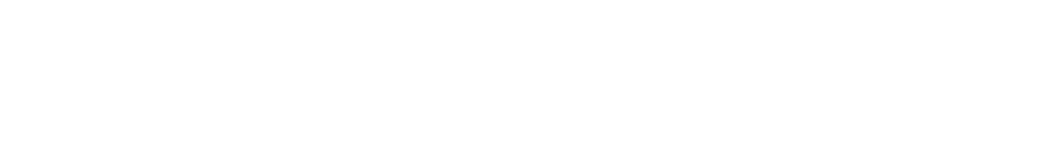
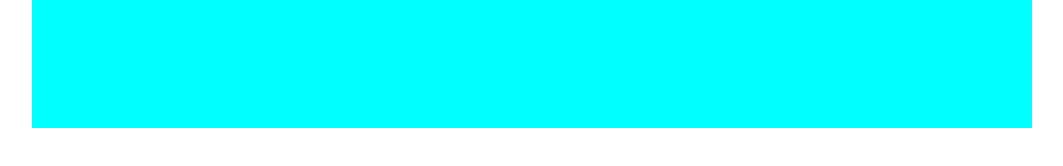
Before and after one commit to aciernoantonio/htmlcss-struttura-wp, a plain HTML site: page index.html in a window 1280 px wide. Shown: the whole page, without its empty margins (108-1171 px from the left). Drawn offline with Linux system fonts and the light colour scheme.

Commit message:
Add header section

```diff
--- a/css/style.css
+++ b/css/style.css
@@ -3,3 +3,13 @@
     padding: 0;
     box-sizing: border-box;
 }
+
+.container{
+    width: 1000px;
+    margin: auto;
+}
+
+#site_header{
+    height: 8rem;
+    background-color: aqua;
+}
--- a/index.html
+++ b/index.html
@@ -9,6 +9,8 @@
 </head>
 <body>
 
+    <div class="container">
+
         <header id="site_header"></header>
         <!-- /#site_header -->
         <main id="site_main"></main>
@@ -16,5 +18,7 @@
         <footer id="site_footer"></footer>
         <!-- /#site_footer -->
 
+    </div>
+
 </body>
 </html>
```
Lines whose indentation alone changed are shown as unchanged.
